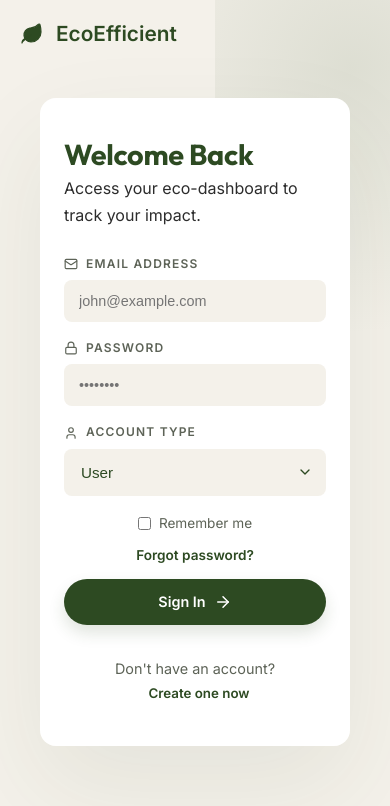
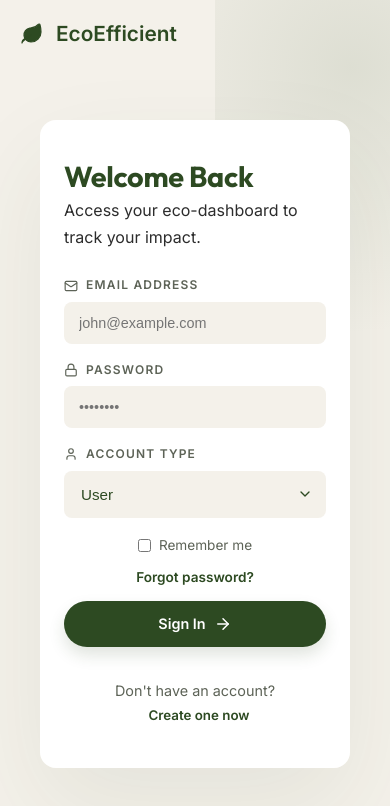
Before and after one commit to SUMAN1040/Eco-Efficient, a React (Vite) app in the folder frontend/: page /auth in a window 390 px wide. Shown: the top 806 px of the page. Built offline with nearby package versions, Linux system fonts and the light colour scheme.

Commit message:
style: adjust auth page padding and alignment for mobile responsiveness

```diff
--- a/frontend/src/components/Auth/Auth.css
+++ b/frontend/src/components/Auth/Auth.css
@@ -12,8 +12,9 @@
 
 @media (max-width: 768px) {
   .auth-page {
-    padding: 80px 16px 40px;
+    padding: 100px 16px 40px; /* Increased from 80px */
     height: auto;
+    align-items: flex-start; /* Changed from center to prevent vertical overlap */
   }
 }
 
@@ -387,7 +388,7 @@
 
 @media (max-width: 600px) {
   .auth-page {
-    padding: 40px 16px;
+    padding: 120px 16px 40px; /* Increased from 40px to clear fixed navbar */
   }
 
   .social-auth-grid {
```
